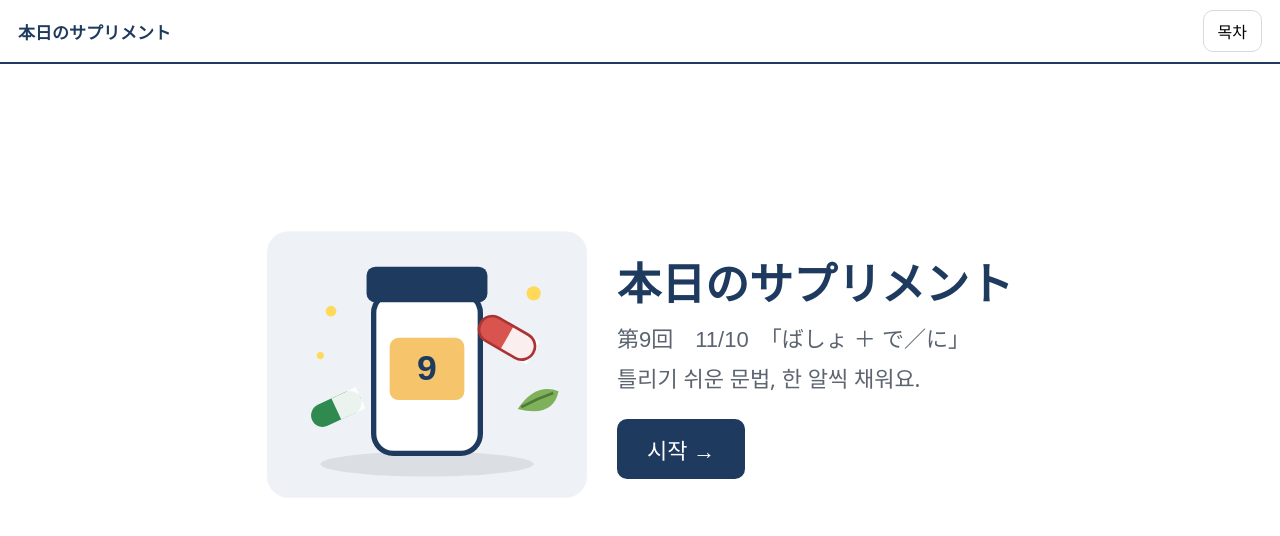
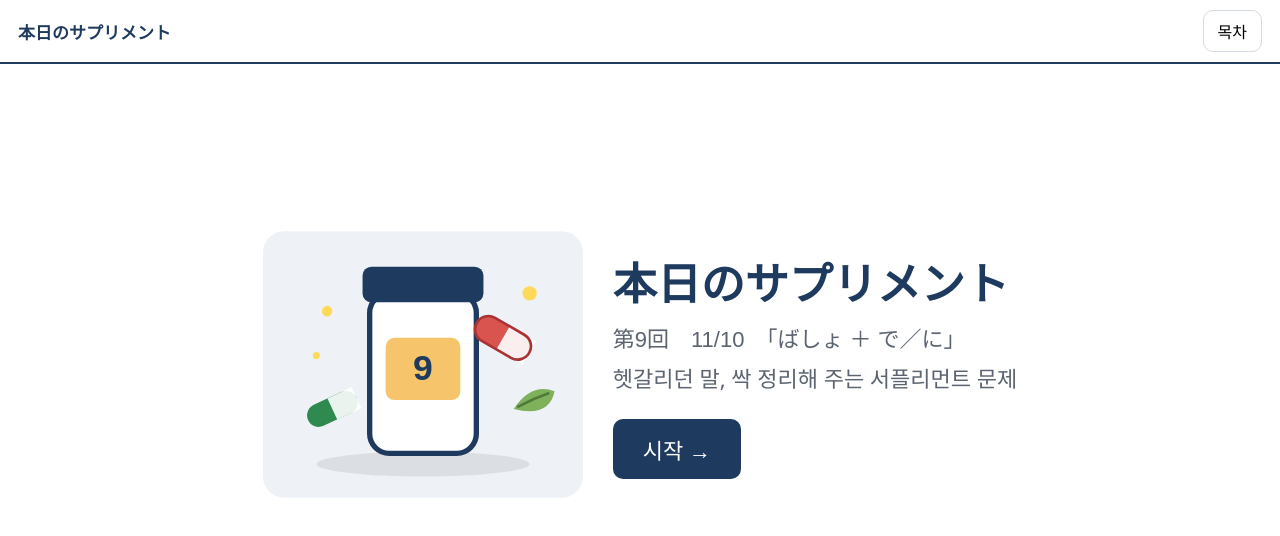
Before and after one commit to kosuke-jp/kaiwa, a plain HTML site: page supple/index.html in a window 1280 px wide. Drawn offline with Linux system fonts and the light colour scheme.

Commit message:
表紙のコピー

```diff
--- a/supple/index.html
+++ b/supple/index.html
@@ -76,7 +76,7 @@ function build(){
 function cover(){
   at=-1; $('#hd').textContent='';
   $('#m').innerHTML=`<div class="cover">${COVER.replace('__NO__',L.no)}<div><h1 class="ja">本日のサプリメント</h1>
-  <p class="ja">第${L.no}回　${E(L.date)}　「${E(L.title)}」</p><p>틀리기 쉬운 문법, 한 알씩 채워요.</p>
+  <p class="ja">第${L.no}回　${E(L.date)}　「${E(L.title)}」</p><p>헷갈리던 말, 싹 정리해 주는 서플리먼트 문제</p>
   <button class="start">시작 →</button></div></div>`;
   $('.start').onclick=()=>show(0);
 }
```
